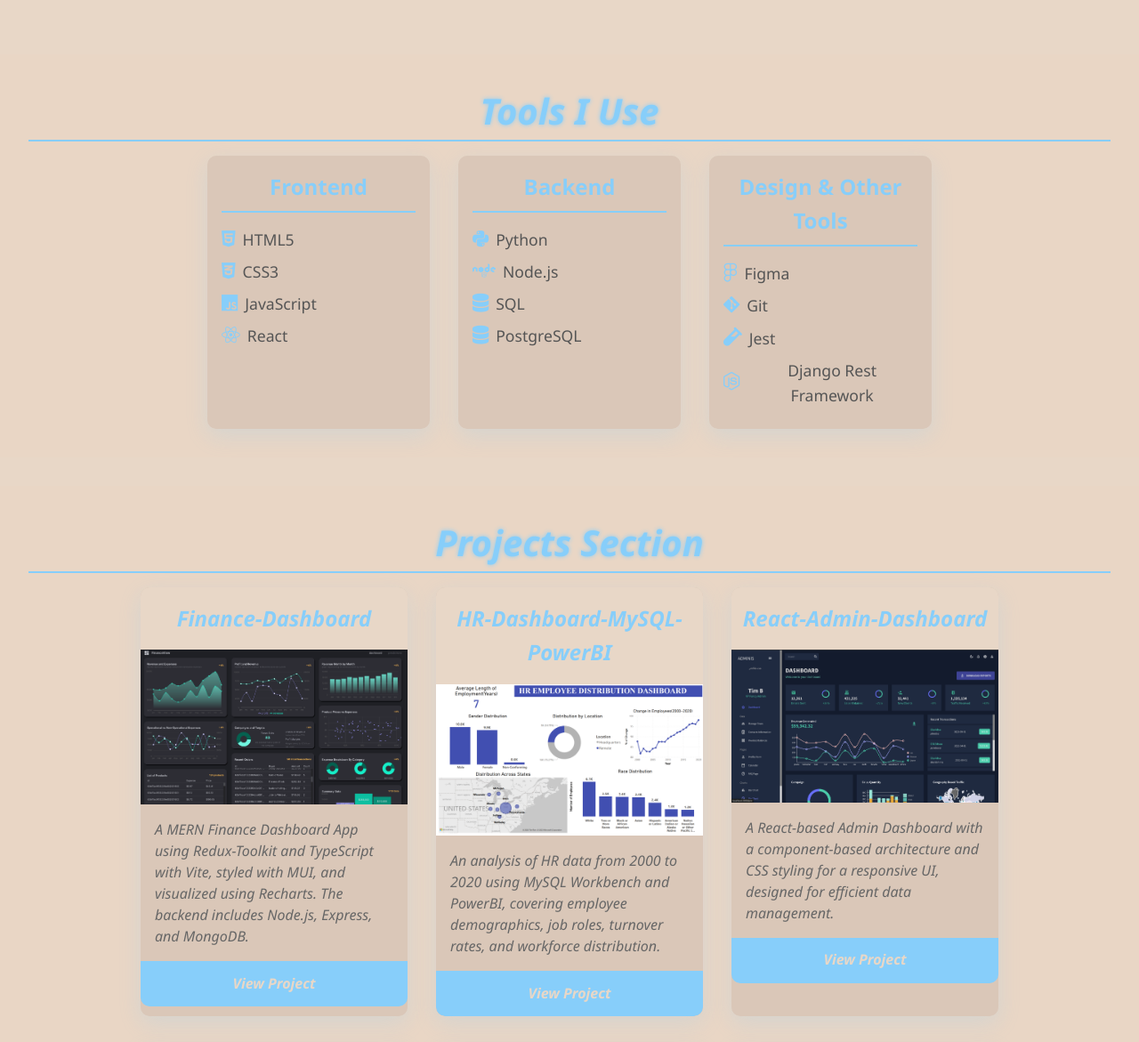
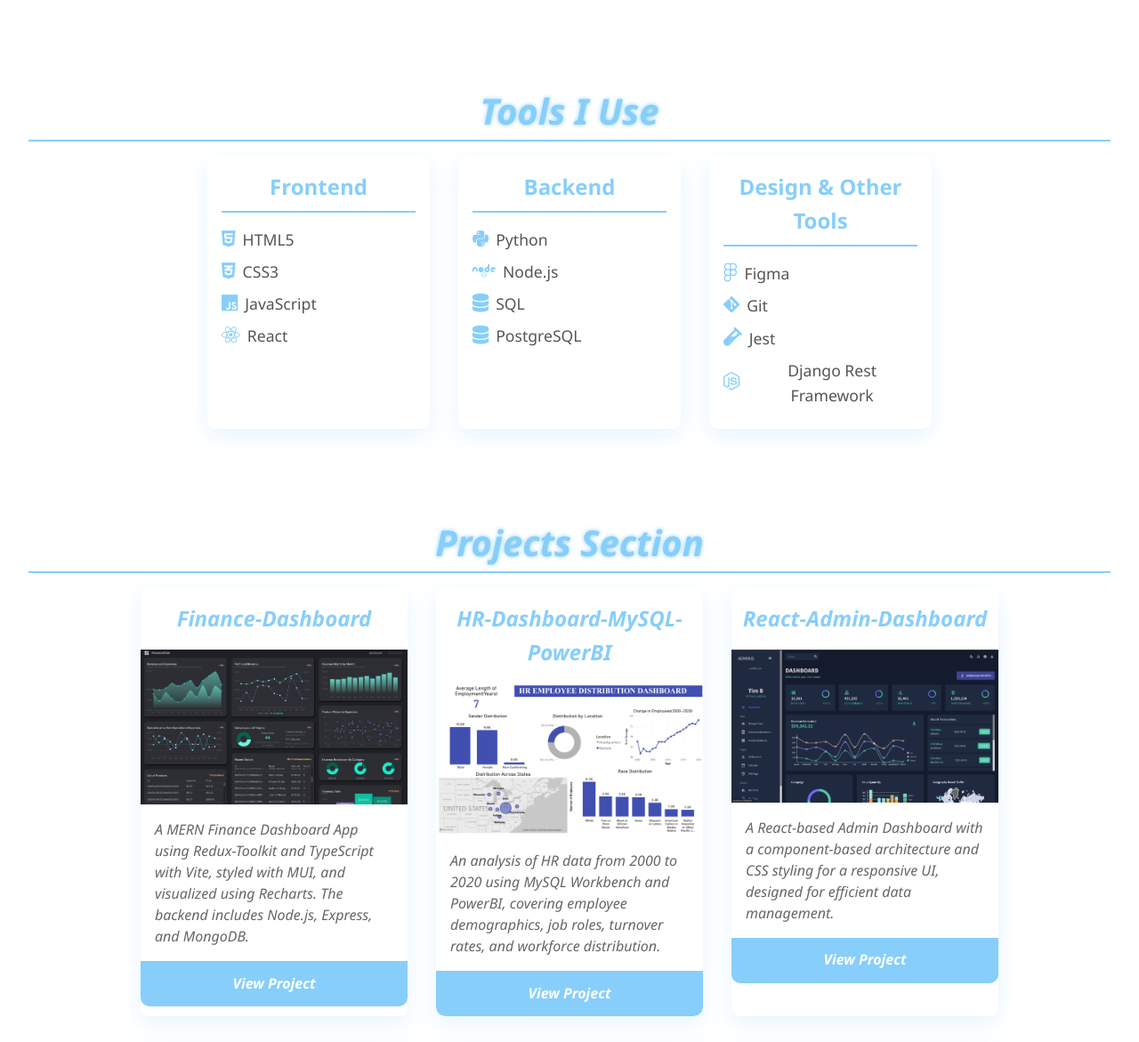
Before and after one commit to Prezxvii/Portfolio, a plain HTML site: page index.html in a window 1280 px wide. Shown: the part 477-1648 px from the top of the page at 89% size. Drawn offline with Linux system fonts and the light colour scheme.

Commit message:
Update style.css

```diff
--- a/style.css
+++ b/style.css
@@ -8,7 +8,7 @@
 
 /* Body Styling */
 body {
-  background-color: #e8d7c7; /* Darker nude background */
+  background-color: #ffffff; /* Darker nude background */
   color: #333333; /* Darker text for readability */
   line-height: 1.6;
 }
@@ -17,7 +17,7 @@ body {
 header {
   text-align: center;
   padding: 2rem;
-  background-color: #dac7b8; /* Slightly darker nude */
+  background-color: #ffffff; /* Slightly darker nude */
   box-shadow: 0px 4px 15px rgba(135, 206, 250, 0.2); /* Soft blue shadow */
   font-style: italic;
 }
@@ -97,7 +97,7 @@ header h2 {
 
 /* Projects Section */
 #projects {
-  background-color: #e9d6c5;
+  background-color: rgb(255, 255, 255);
   padding: 2rem;
   font-style: italic;
 }
@@ -110,7 +110,7 @@ header h2 {
 }
 
 .project {
-  background-color: #dac7b8;
+  background-color: #ffffff;
   border-radius: 10px;
   box-shadow: 0px 8px 25px rgba(135, 206, 250, 0.2);
   width: 300px;
@@ -138,7 +138,7 @@ header h2 {
   font-size: 1.5rem;
   text-align: center;
   padding: 1rem 0;
-  background-color: #e8d7c7;
+  background-color: #ffffff;
 }
 
 .project img {
@@ -158,7 +158,7 @@ header h2 {
   display: block;
   text-align: center;
   background-color: #87cefa;
-  color: #e8d7c7;
+  color: #ffffff;
   text-decoration: none;
   padding: 0.8rem;
   border-radius: 0 0 10px 10px;
@@ -191,7 +191,7 @@ header h2 {
 }
 
 .social-list li {
-  background-color: #dac7b8;
+  background-color: #ffffff;
   border-radius: 50%;
   padding: 1rem;
   transition: transform 0.3s ease;
@@ -214,7 +214,7 @@ header h2 {
 
 /* Footer */
 footer {
-  background-color: #dac7b8;
+  background-color: #ffffff;
   padding: 1rem;
   text-align: center;
   color: #666666;
@@ -245,7 +245,7 @@ footer p {
 
 /* Tools Section */
 #tools {
-  background-color: #e9d6c5; /* Light nude background */
+  background-color: #ffffff; /* Light nude background */
   padding: 2rem;
   text-align: center;
   margin-bottom: 2rem;
@@ -269,7 +269,7 @@ footer p {
 
 /* Individual Tool Category Styling */
 .tool-category {
-  background-color: #dac7b8; /* Slightly darker nude */
+  background-color: #ffffff; /* Slightly darker nude */
   border-radius: 10px;
   box-shadow: 0px 8px 25px rgba(135, 206, 250, 0.2);
   padding: 1rem;
```
